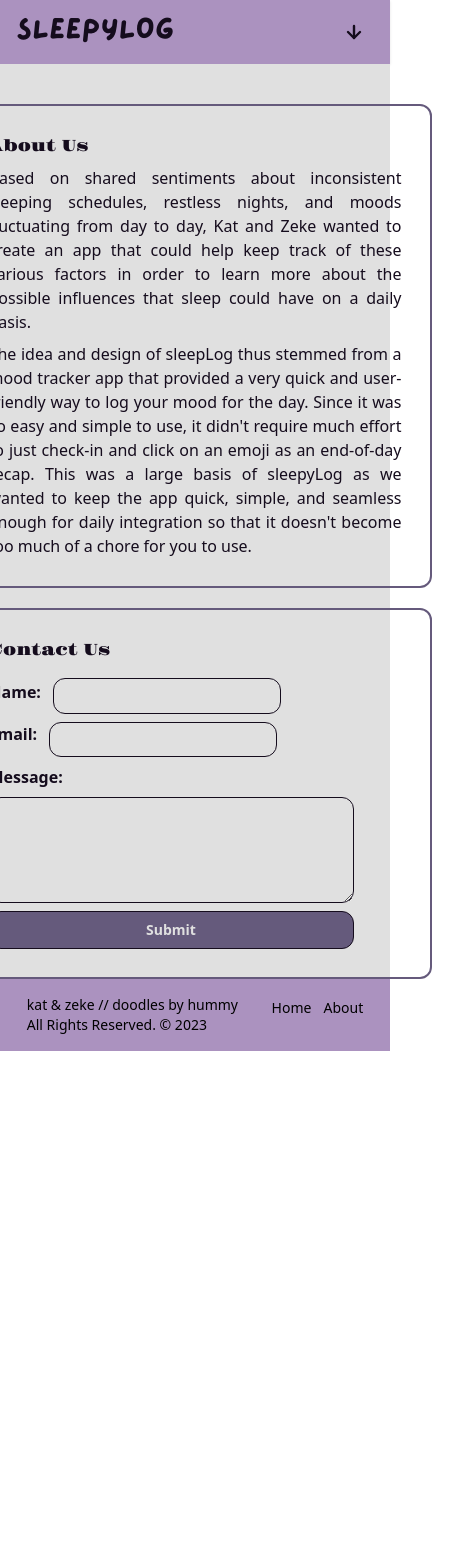
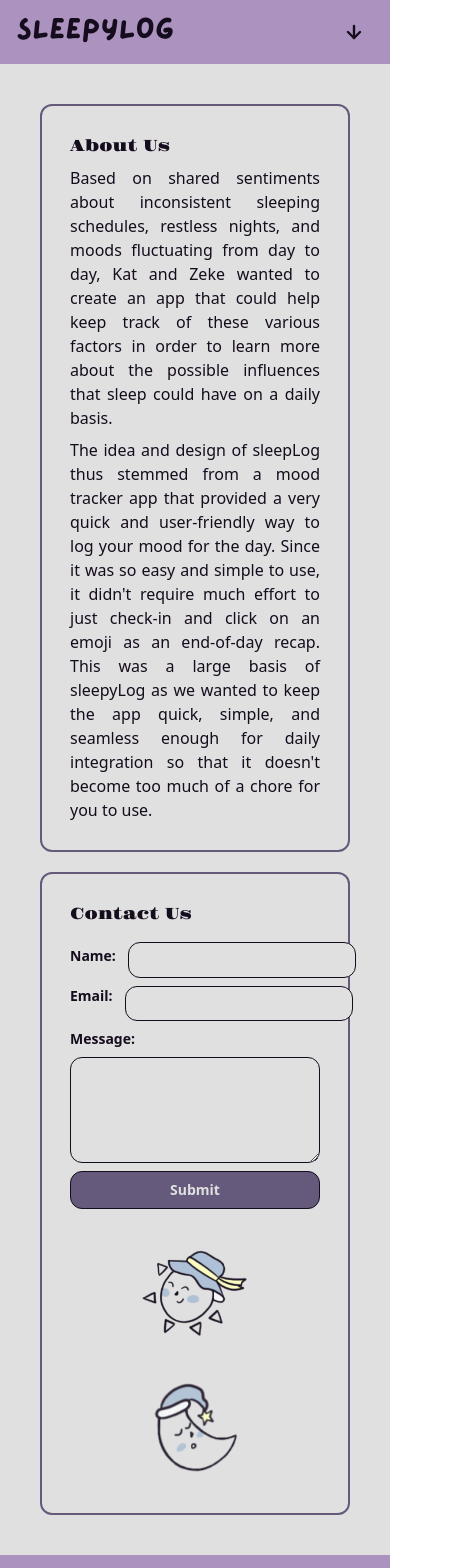
Before and after one commit to artem-ine/sleepylog, a React (Vite) app in the folder frontend/: page /about in a window 390 px wide. Shown: the top 1568 px of the page, 472 px wide, since content can reach past the window. Before the commit the page ends 1051 px from the top, so only its background shows below. Built offline with nearby package versions, Linux system fonts and the light colour scheme.

Commit message:
responsive

```diff
--- a/frontend/src/pages/About/ContactForm.jsx
+++ b/frontend/src/pages/About/ContactForm.jsx
@@ -40,40 +40,43 @@ function ContactForm() {
   };
 
   return (
-    <section>
-      <div className="flex flex-col border-2 dark:border-primary border-secondary rounded-xl px-7 py-7 sm:text-left">
-        <div className="flex items-center justify-around">
-          <form onSubmit={handleSubmit} className="flex flex-col gap-2">
+    <div className="flex flex-col mb-10 border-2 dark:border-primary border-secondary rounded-xl px-7 py-7">
+      <div className="flex items-center justify-around flex-wrap">
+        <form
+          onSubmit={handleSubmit}
+          className="flex flex-col gap-2 mb-5 w-full max-w-xs"
+        >
+          <div className="flex flex-col gap-2">
             <h1 className="font-heading mb-2">Contact Us</h1>
-            <div className="flex  items-center gap-3">
-              <label className="block text-black dark:text-white font-bold mb-2">
+            <div className="flex items-center gap-3">
+              <label className="block text-black dark:text-white font-bold mb-2 text-sm">
                 Name:
               </label>
               <input
                 type="text"
                 name="name"
-                className="bg-white  appearance-none border rounded-xl py-2 px-3 text-black text-sm leading-tight"
+                className="bg-white truncate appearance-none border rounded-xl py-2 px-3 text-black text-sm  leading-tight"
                 value={formData.name}
                 onChange={handleChange}
                 required
               />
             </div>
             <div className="flex gap-3">
-              <label className="block text-black dark:text-white font-bold mb-2">
+              <label className="block text-black dark:text-white font-bold mb-2 text-sm">
                 Email:
               </label>
               <input
                 type="email"
                 id="email"
                 name="email"
-                className="bg-white appearance-none border rounded-xl py-2 px-3 text-black text-sm leading-tight"
+                className="bg-white truncate appearance-none border rounded-xl py-2 px-3 text-black text-sm leading-tight"
                 required
                 value={formData.email}
                 onChange={handleChange}
               />
             </div>
             <div className="flex flex-col">
-              <label className="block text-black dark:text-white font-bold mb-2">
+              <label className="block text-black dark:text-white font-bold mb-2 text-sm">
                 Message:
               </label>
               <textarea
@@ -83,7 +86,7 @@ function ContactForm() {
                 value={formData.message}
                 onChange={handleChange}
                 required
-                className="bg-white appearance-none border rounded-xl py-2 px-3 text-black text-sm leading-tight"
+                className="bg-white truncate appearance-none border rounded-xl py-2 px-3 text-black text-sm leading-tight"
               />
             </div>
             <button
@@ -92,8 +95,9 @@ function ContactForm() {
             >
               Submit
             </button>
+          </div>
         </form>
-          <div className="flex flex-col justify-stretch">
+        <div className="flex flex-col justify-stretch mt-8">
           <img
             src={mimi}
             alt="sun looking happy wearing a sunhat"
@@ -107,7 +111,6 @@ function ContactForm() {
         </div>
       </div>
     </div>
-    </section>
   );
 }
 
--- a/frontend/src/pages/About/index.jsx
+++ b/frontend/src/pages/About/index.jsx
@@ -8,8 +8,8 @@ function About() {
     <>
       <Navbar />
       <main className="bg-white dark:bg-black text-black dark:text-white flex flex-col items-center">
-        <section className="mt-10 flex flex-col px-10 lg:w-2/3">
-          <div className="flex flex-col border-2 mb-5 dark:border-primary border-secondary rounded-xl px-7 py-7 sm:text-left">
+        <section className="mt-10 flex flex-col px-10 w-full lg:w-2/3">
+          <div className="flex flex-col border-2 mb-5 dark:border-primary border-secondary rounded-xl px-7 py-7">
             <h1 className="font-heading mb-2">About Us</h1>
             <p className="mb-2 text-justify">
               Based on shared sentiments about inconsistent sleeping schedules,
```
Lines whose indentation alone changed are shown as unchanged.
